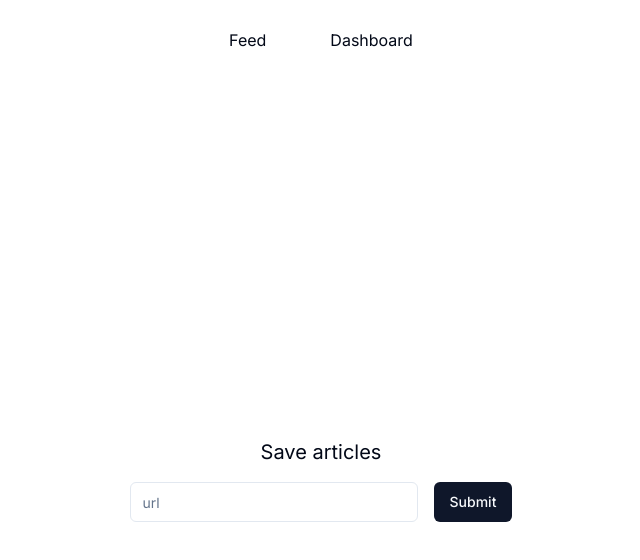
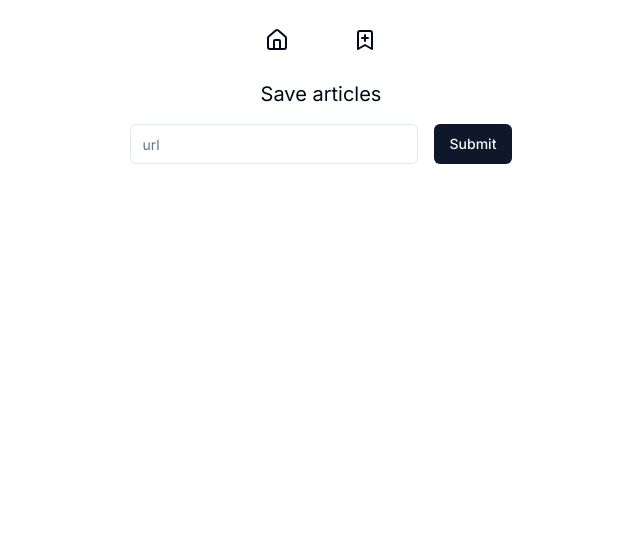
Before and after one commit to tsengtinghan/odin, a Next.js app: page /dashboard in a window 1280 px wide. Shown: the top 560 px of the page, without its empty margins (319-959 px from the left). Built offline with nearby package versions, Linux system fonts and the light colour scheme.

Commit message:
improve thread style

```diff
--- a/app/dashboard/page.tsx
+++ b/app/dashboard/page.tsx
@@ -28,7 +28,7 @@ export default function Dashboard() {
   };
   const [url, setUrl] = useState<string>("");
   return (
-    <div className="flex flex-col justify-center items-center h-screen gap-4">
+    <div className="flex flex-col justify-center items-center gap-4">
       <h1 className="text-center text-xl">Save articles</h1>
       <div className="flex space-between gap-4">
         <Input
--- a/app/feed/page.tsx
+++ b/app/feed/page.tsx
@@ -6,7 +6,7 @@ import { getAllThreads } from "@/actions/action";
 export default async function Feed() {
   const threads: Thread[] = await getAllThreads();
   return (
-    <div className="max-w-2xl mx-auto">
+    <div className="max-w-lg mx-auto">
       {threads?.length > 0
         ? threads.map((thread: Thread) => (
             <ThreadComponent key={thread.thread_id} thread={thread} />
--- a/components/navbar.tsx
+++ b/components/navbar.tsx
@@ -1,10 +1,15 @@
 import Link from "next/link";
+import { Home, BookmarkPlus } from "lucide-react";
 export default function Navbar() {
   return (
     <div className="w-auto h-20 flex items-center justify-center">
       <div className="flex flex-row space-x-16">
-        <Link href="/feed">Feed</Link>
-        <Link href="/dashboard">Dashboard</Link>
+        <Link href="/feed">
+          <Home />
+        </Link>
+        <Link href="/dashboard">
+          <BookmarkPlus />
+        </Link>
       </div>
     </div>
   );
--- a/components/thread.tsx
+++ b/components/thread.tsx
@@ -8,7 +8,7 @@ interface ThreadComponentProps {
 
 const ThreadComponent: React.FC<ThreadComponentProps> = ({ thread }) => {
   return (
-    <div className="bg-gray-100 p-2 mb-4 rounded">
+    <div className="mb-4 rounded">
       {thread.posts.map((post, index) => (
         <PostComponent key={post.post_id} post={post} />
       ))}
```
